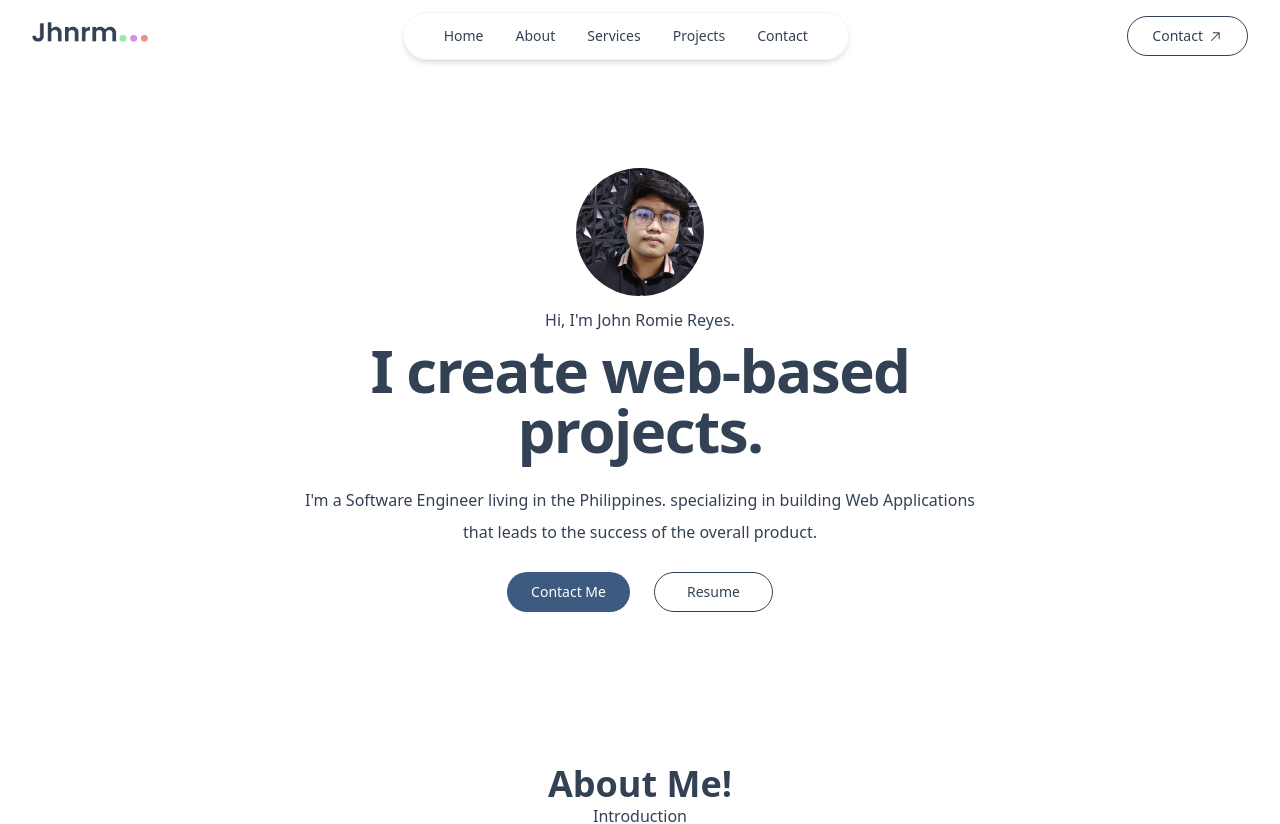
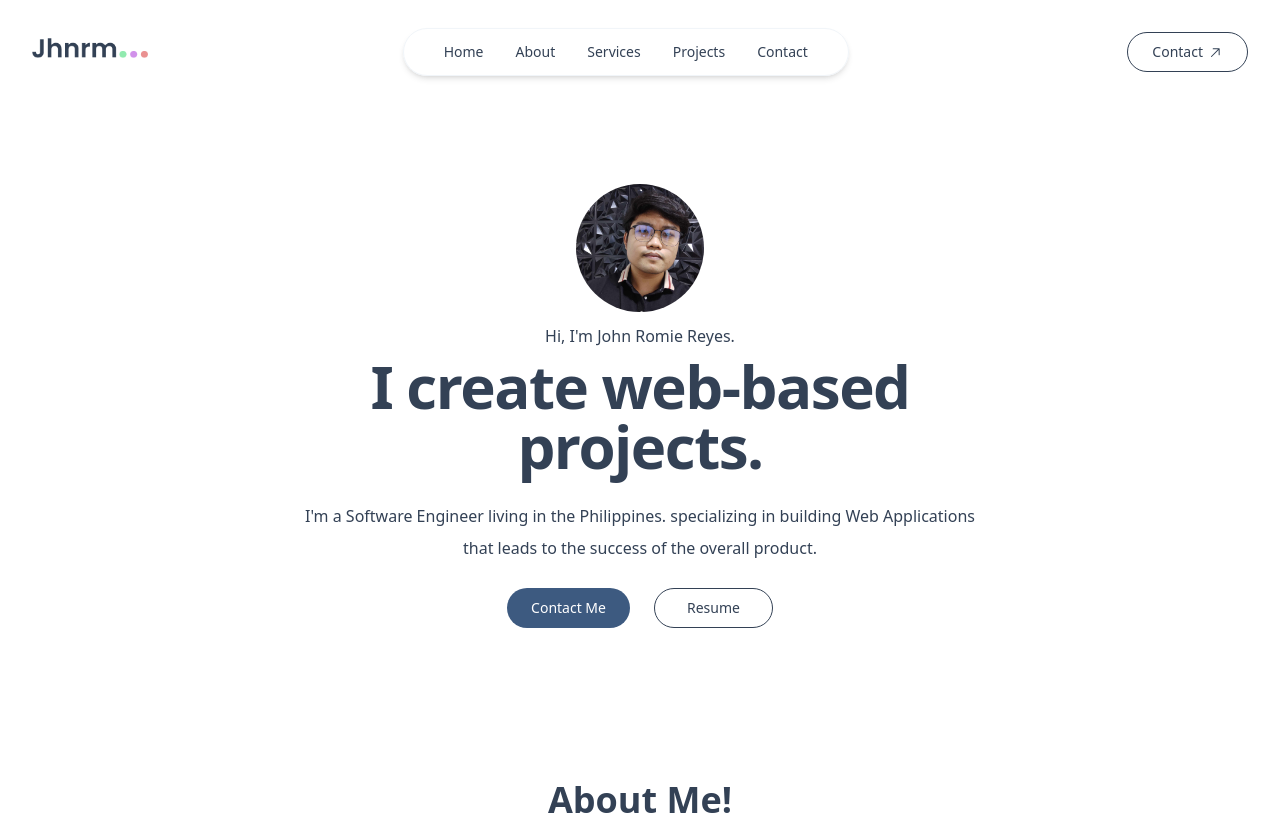
Before and after one commit to jhnrmss/jhnrmssv2.github.io, a React (Vite) app: page / in a window 1280 px wide. Shown: the top 824 px of the page. Built offline with nearby package versions, Linux system fonts and the light colour scheme.

Commit message:
chore: add spacing

```diff
--- a/src/components/NavBar/index.tsx
+++ b/src/components/NavBar/index.tsx
@@ -41,7 +41,7 @@
 const NavigationBar = () => {
   return (
     <Sheet>
-      <div className="container mx-auto px-4 sm:px-6 lg:px-8">
+      <div className="container mx-auto px-4 pt-4 sm:px-6 lg:px-8">
         <div className="relative flex h-16 justify-between">
           <div className="absolute inset-y-0 left-0 flex items-center sm:hidden">
             {/* Mobile menu button */}
```
